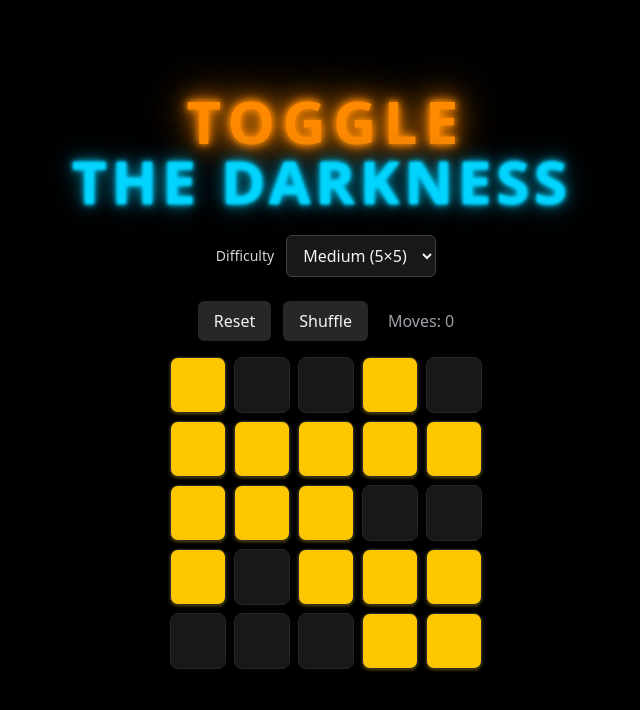
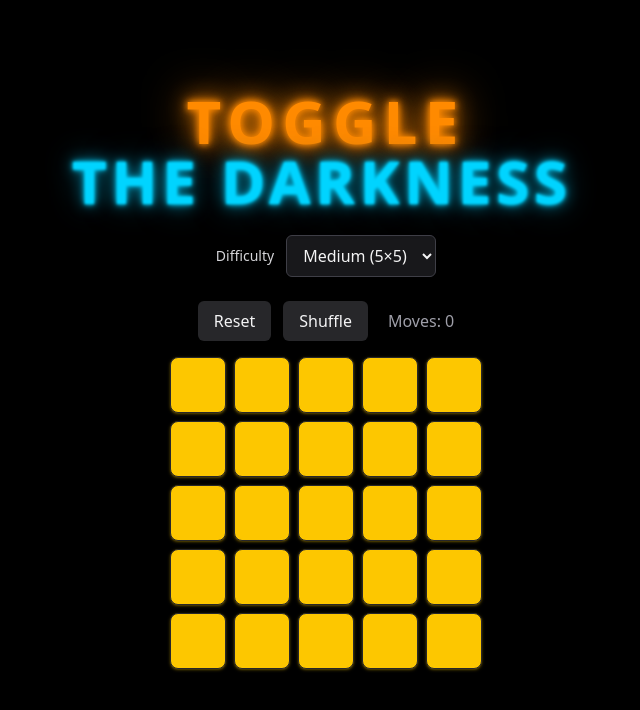
Before and after one commit to NickTheDevOpsGuy/ToggleTheDarkness, a React (Vite) app: page / in a window 1280 px wide. Shown: the top 710 px of the page, without its empty margins (314-954 px from the left). Built offline with nearby package versions, Linux system fonts and the light colour scheme.

Commit message:
Trying to fix this

```diff
--- a/src/app/components/Board.tsx
+++ b/src/app/components/Board.tsx
@@ -1,28 +1,23 @@
-import { useEffect, useRef, useState } from 'react';
+import { useState } from 'react';
 import { Cell } from '@/components/Cell';
 import { flip, isWin, makeEmpty, randomize } from '@/lib/game';
 import { useBeep } from '@/lib/sound';
 
-type BoardProps = { rows: number; cols: number };
+type BoardProps = { rows: number; cols: number; startShuffled?: boolean };
 
-export default function Board({ rows, cols }: BoardProps) {
-  const [grid, setGrid] = useState<number[][]>(
-    Array.from({ length: rows }, () => Array(cols).fill(1))
-  );
+export default function Board({ rows, cols, startShuffled = false }: BoardProps) {
+  const flips = Math.max(3, Math.round(rows * cols * 0.3));
+
+  // Initialize grid once (conditionally shuffled)
+  const [grid, setGrid] = useState<number[][]>(() => {
+    const allOn = Array.from({ length: rows }, () => Array(cols).fill(1));
+    return startShuffled ? randomize(allOn, flips) : allOn;
+  });
+
   const [moves, setMoves] = useState(0);
   const [hasWon, setHasWon] = useState(false);
 
   const { clickBeep, winFanfare } = useBeep();
-
-  // Randomize once on mount (StrictMode-safe)
-  const didInit = useRef(false);
-  useEffect(() => {
-    if (didInit.current) return;
-    didInit.current = true;
-    // scale flips a bit with size (roughly density ~ 30%)
-    const flips = Math.max(3, Math.round(rows * cols * 0.3));
-    setGrid((prev) => randomize(prev, flips));
-  }, [rows, cols]);
 
   const handleClick = (r: number, c: number) => {
     if (hasWon) return; // ignore after win
@@ -40,7 +35,8 @@ export default function Board({ rows, cols }: BoardProps) {
   };
 
   const resetBoard = () => {
-    setGrid(makeEmpty(rows, cols));
+    // all lights on again
+    setGrid(Array.from({ length: rows }, () => Array(cols).fill(1)));
     setHasWon(false);
     setMoves(0);
   };
```
